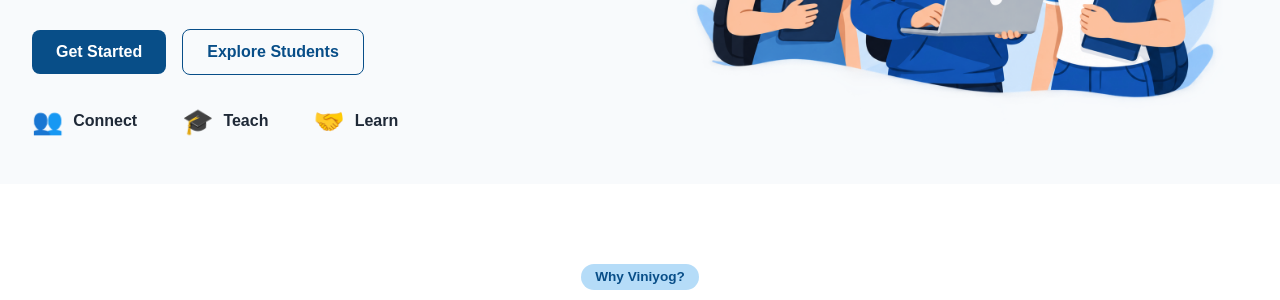
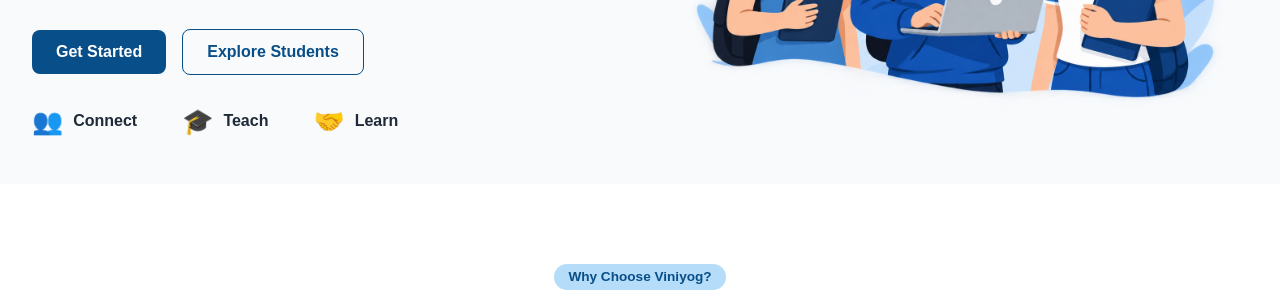
Before and after one commit to Netra-Patil3/viniyog-skill-exchange-platform, a plain HTML site: page frontend/index.html in a window 1280 px wide. Shown: the part 467-767 px from the top of the page. Drawn offline with Linux system fonts and the light colour scheme.

Commit message:
frontend of Why choose viniyog

```diff
--- a/frontend/index.html
+++ b/frontend/index.html
@@ -85,7 +85,6 @@
         </div>
     </section>
 
-    <!-- ========== Why Choose Viniyog ========== -->
 
     <!-- ========== Why Choose Viniyog ========== -->
 
@@ -94,7 +93,7 @@
         <div class="section-container">
 
             <div class="section-heading">
-                <span class="section-label">Why Viniyog?</span>
+                <span class="section-label">Why Choose Viniyog?</span>
 
                 <h2>
                     Learn, Teach and
```
